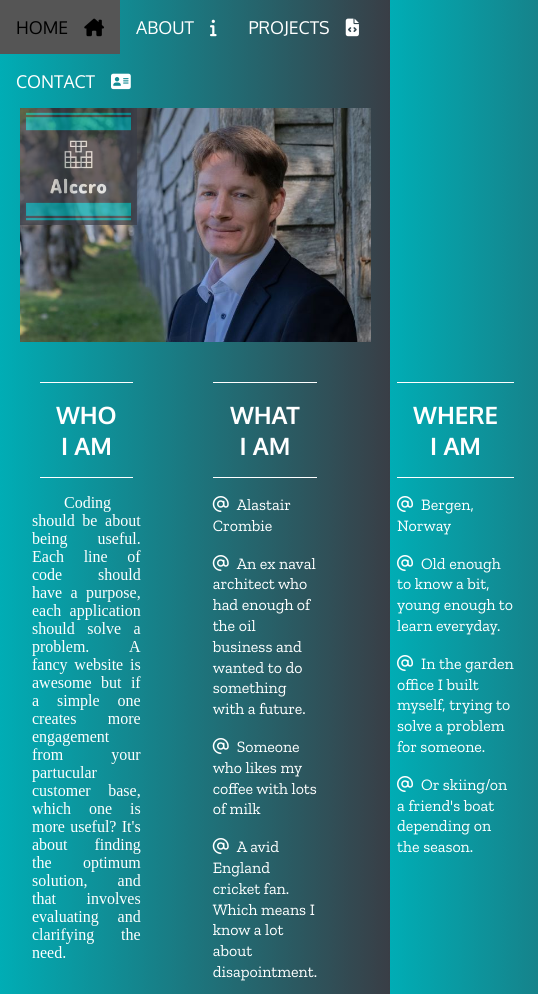
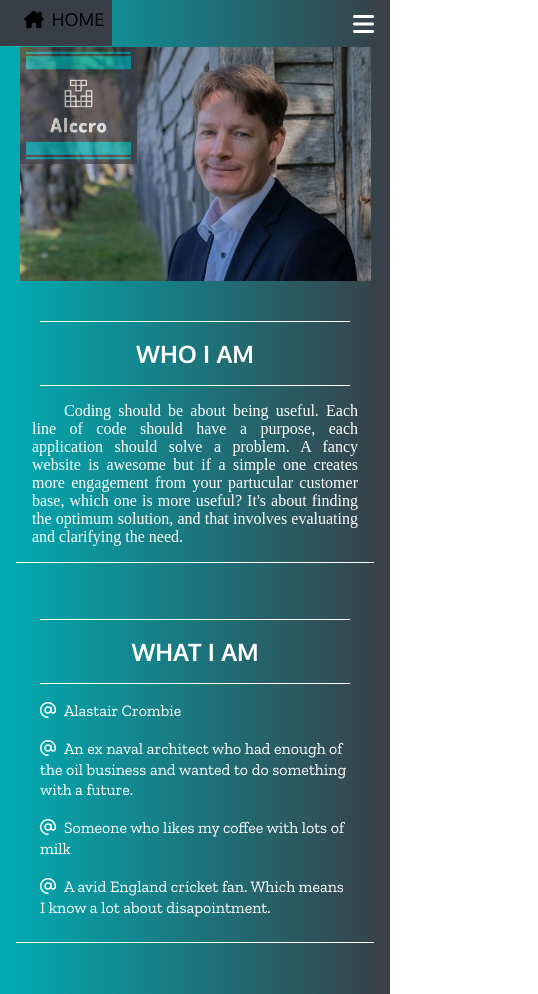
Before and after one commit to Alccro/portfolio, a website: page index.html in a window 390 px wide. Shown: the top 994 px of the page, 538 px wide, since content can reach past the window. Drawn offline with nearby package versions, Linux system fonts and the light colour scheme.

Commit message:
should be responsive

```diff
--- a/index.html
+++ b/index.html
@@ -19,21 +19,12 @@
 
 <body>
   <div id="topContainer">
-    <nav>
-      <ul id="nav">
-        <li class="navList">
-          <a href="">Home<i class="fa-solid fa-house-chimney"></i></a>
-        </li>
-        <li class="navList">
-          <a href="">About<i class="fa-solid fa-info"></i></a>
-        </li>
-        <li class="navList">
-          <a href="">Projects<i class="fa-solid fa-file-code"></i></a>
-        </li>
-        <li class="navList">
-          <a href="">Contact<i class="fa-solid fa-address-card"></i></a>
-        </li>
-      </ul>
+    <nav class="nav" id="navBar">
+      <a href="" class="active"><i class="fa-solid fa-house-chimney"></i>Home</a>
+      <a href=""><i class="fa-solid fa-info"></i>About</a>
+      <a href=""><i class="fa-solid fa-file-code"></i>Projects</a>
+      <a href=""><i class="fa-solid fa-address-card"></i>Contact</a>
+      <a href="javascript:void(0);" class="hamburgerIcon" onclick="hamburgerNav()"><i class="fa fa-bars"></i></a>
     </nav>
     <div id="banner">
       <img id="logo" src="img/logo1.jpg" alt="The Alccro logo" title="Alccro">
--- a/main.js
+++ b/main.js
@@ -0,0 +1,10 @@
+
+function hamburgerNav() {
+    const navBar = document.getElementById("navBar")
+
+    if (navBar.className === "nav") {
+        navBar.className += " responsive";
+    } else {
+        navBar.className = "nav";
+    }
+}
--- a/style.css
+++ b/style.css
@@ -14,36 +14,69 @@ body {
   flex-direction: column;
 }
 
-nav {
-  list-style-type: none;
-  margin: 0;
-  padding: 0;
+.nav {
   overflow: hidden;
+}
+
+.nav a {
+  display: block;
+  float: left;
   text-transform: uppercase;
   text-align: center;
   font-family: 'Oxygen', helvetica, sans-serif;
   font-size: 1.1rem;
-}
-
-.navList {
-  display: inline;
-  float: left;
-}
-
-li a {
-  display: block;
+  padding-top: 0.5rem;
+  padding-bottom: 1rem;
+  padding-right: 0.5rem;
   color: rgb(255, 255, 255);
-  padding: 1rem 1rem;
   text-decoration: none;
 }
 
-li i {
-  padding-left: 1rem;
+.nav a:hover {
+  background-color: #393e46;
+  color: rgb(0, 0, 0);
 }
 
-li a:hover {
-  background-color: #555;
-  color: rgb(0, 0, 0);
+.nav a.active {
+  background-color: #393e46;
+}
+
+.nav .hamburgerIcon {
+  display: none;
+  float: right;
+  color: #ffffff;
+  padding: 0.5rem;
+  font-size: 1.5rem;
+}
+
+.nav i {
+  padding-left: 1.5rem;
+  padding-right: 0.5rem;
+}
+
+/* Responsive navbar for mobiles */
+@media screen and (max-width: 560px) {
+  .nav a:not(:first-child) {
+    display: none;
+  }
+  .nav a.hamburgerIcon {
+    display: block;
+    float: right;
+  }
+}
+
+@media screen and (max-width: 560px) {
+  .nav.responsive {position: relative;}
+  .nav.responsive a.hamburgerIcon {
+    position: absolute;
+    right: 0;
+    top: 0;
+  }
+  .nav.responsive a {
+    float: none;
+    display: block;
+    text-align: left;
+  }
 }
 
 /* Portrait and logo banner */
@@ -67,10 +100,17 @@ li a:hover {
   grid-template-columns: 1fr 1fr 1fr;
 }
 
-@media screen and (max-width:480px) {
+@media screen and (max-width:500px) {
   #middleContainer {
     display:grid;
-    grid-auto-flow: column;
+    grid-template-columns: 1fr 1fr;
+  }
+}
+
+@media screen and (max-width:400px) {
+  #middleContainer {
+    display:grid;
+    grid-template-columns: 1fr;
   }
 }
 
```
